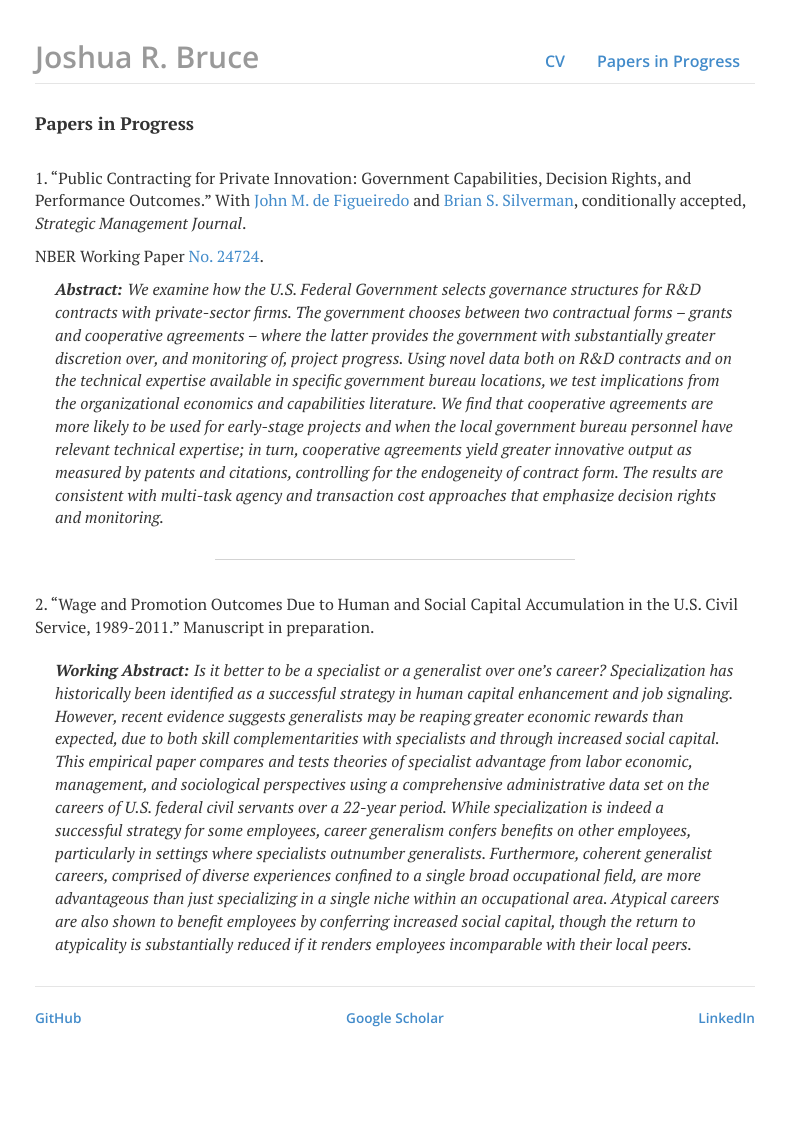
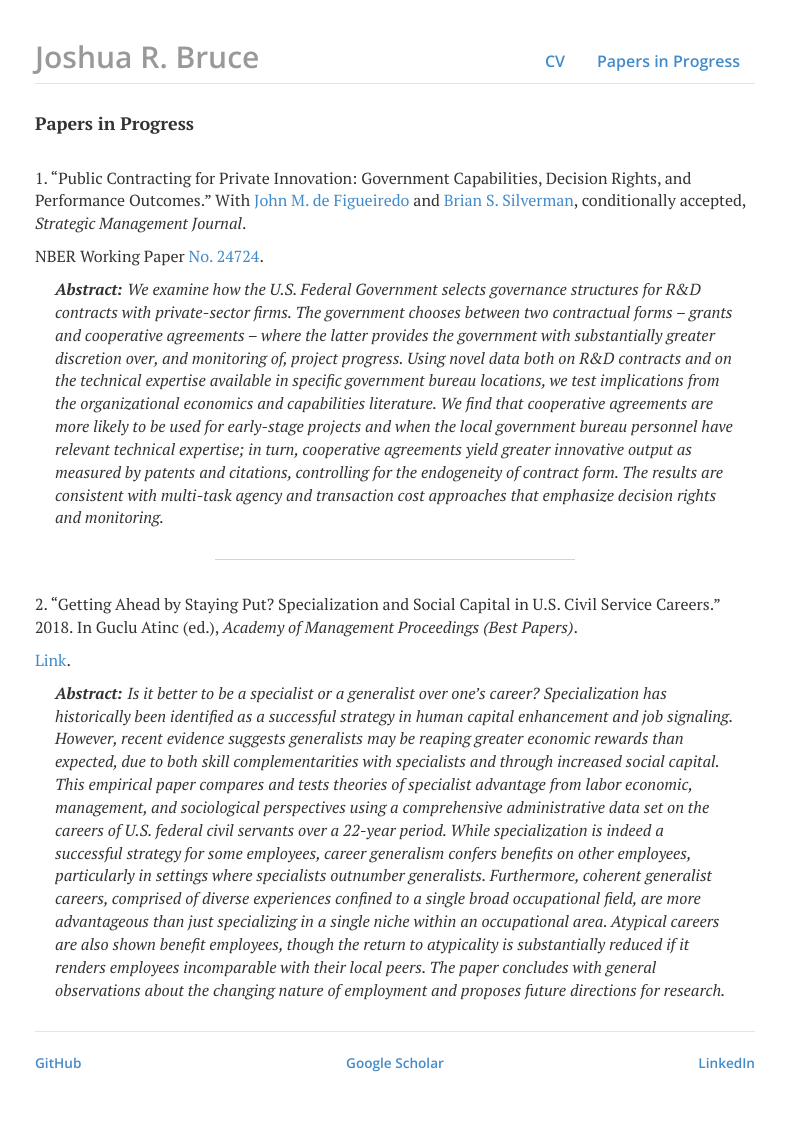
Before and after one commit to joshuarbruce/joshuarbruce.github.io, a Jekyll site: the page built from papers/index.html, in a window 1280 px wide. Shown: the whole page, without its empty margins (245-1030 px from the left). Built offline with Jekyll 4.4.1, drawn with Linux system fonts in a browser that asks for light colours; nearby versions of some CDN libraries; before the commit the page ends 1079 px from its top, so only the background shows below that.

Commit message:
Update index.html

```diff
--- a/papers/index.html
+++ b/papers/index.html
@@ -14,8 +14,8 @@ description: list of Joshua R. Bruce's papers, published and in various states o
 
     <p><center><div style="height: 1px; background-color:lightgrey; width:50%; margin-top: 10px; margin-bottom: 10px"></div></center></p><br>
 
-    <p>2. &ldquo;Wage and Promotion Outcomes Due to Human and Social Capital Accumulation in the U.S. Civil Service, 1989-2011.&rdquo; Manuscript in preparation.</p>
+    <p>2. &ldquo;Getting Ahead by Staying Put? Specialization and Social Capital in U.S. Civil Service Careers.&rdquo; 2018. In Guclu Atinc (ed.), <i>Academy of Management Proceedings (Best Papers)</i>.</p> <a href="https://journals.aom.org/doi/10.5465/AMBPP.2018.22" target="_blank">Link</a>.
 
-    <blockquote style="border-left:none"><i><b>Working Abstract: </b>Is it better to be a specialist or a generalist over one’s career? Specialization has historically been identified as a successful strategy in human capital enhancement and job signaling. However, recent evidence suggests generalists may be reaping greater economic rewards than expected, due to both skill complementarities with specialists and through increased social capital. This empirical paper compares and tests theories of specialist advantage from labor economic, management, and sociological perspectives using a comprehensive administrative data set on the careers of U.S. federal civil servants over a 22-year period. While specialization is indeed a successful strategy for some employees, career generalism confers benefits on other employees, particularly in settings where specialists outnumber generalists. Furthermore, coherent generalist careers, comprised of diverse experiences confined to a single broad occupational field, are more advantageous than just specializing in a single niche within an occupational area. Atypical careers are also shown to benefit employees by conferring increased social capital, though the return to atypicality is substantially reduced if it renders employees incomparable with their local peers.</i></blockquote>
+    <blockquote style="border-left:none"><i><b>Abstract: </b>Is it better to be a specialist or a generalist over one’s career? Specialization has historically been identified as a successful strategy in human capital enhancement and job signaling. However, recent evidence suggests generalists may be reaping greater economic rewards than expected, due to both skill complementarities with specialists and through increased social capital. This empirical paper compares and tests theories of specialist advantage from labor economic, management, and sociological perspectives using a comprehensive administrative data set on the careers of U.S. federal civil servants over a 22-year period. While specialization is indeed a successful strategy for some employees, career generalism confers benefits on other employees, particularly in settings where specialists outnumber generalists. Furthermore, coherent generalist careers, comprised of diverse experiences confined to a single broad occupational field, are more advantageous than just specializing in a single niche within an occupational area. Atypical careers are also shown benefit employees, though the return to atypicality is substantially reduced if it renders employees incomparable with their local peers. The paper concludes with general observations about the changing nature of employment and proposes future directions for research.</i></blockquote>
 
 	</div>
```
